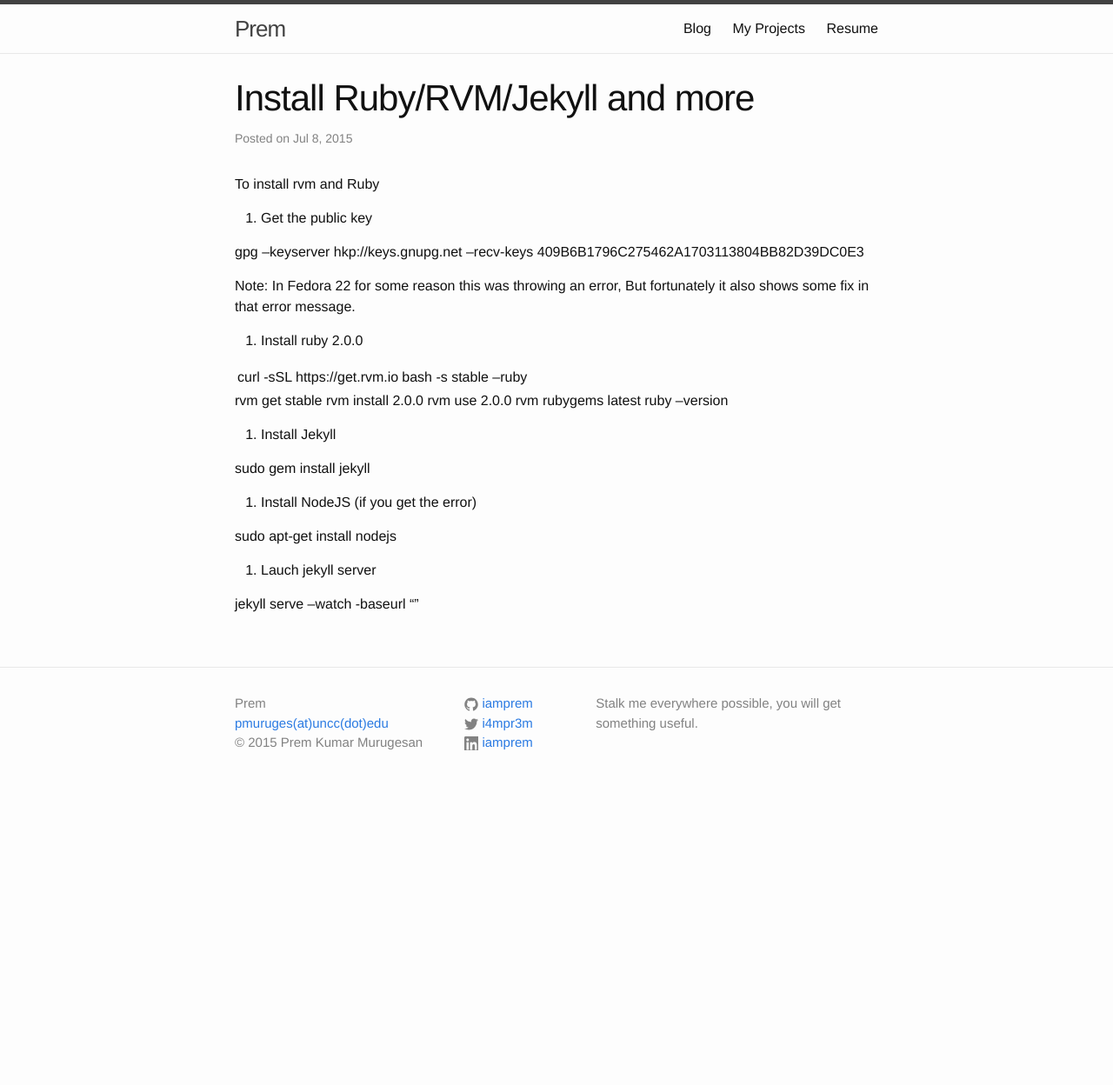
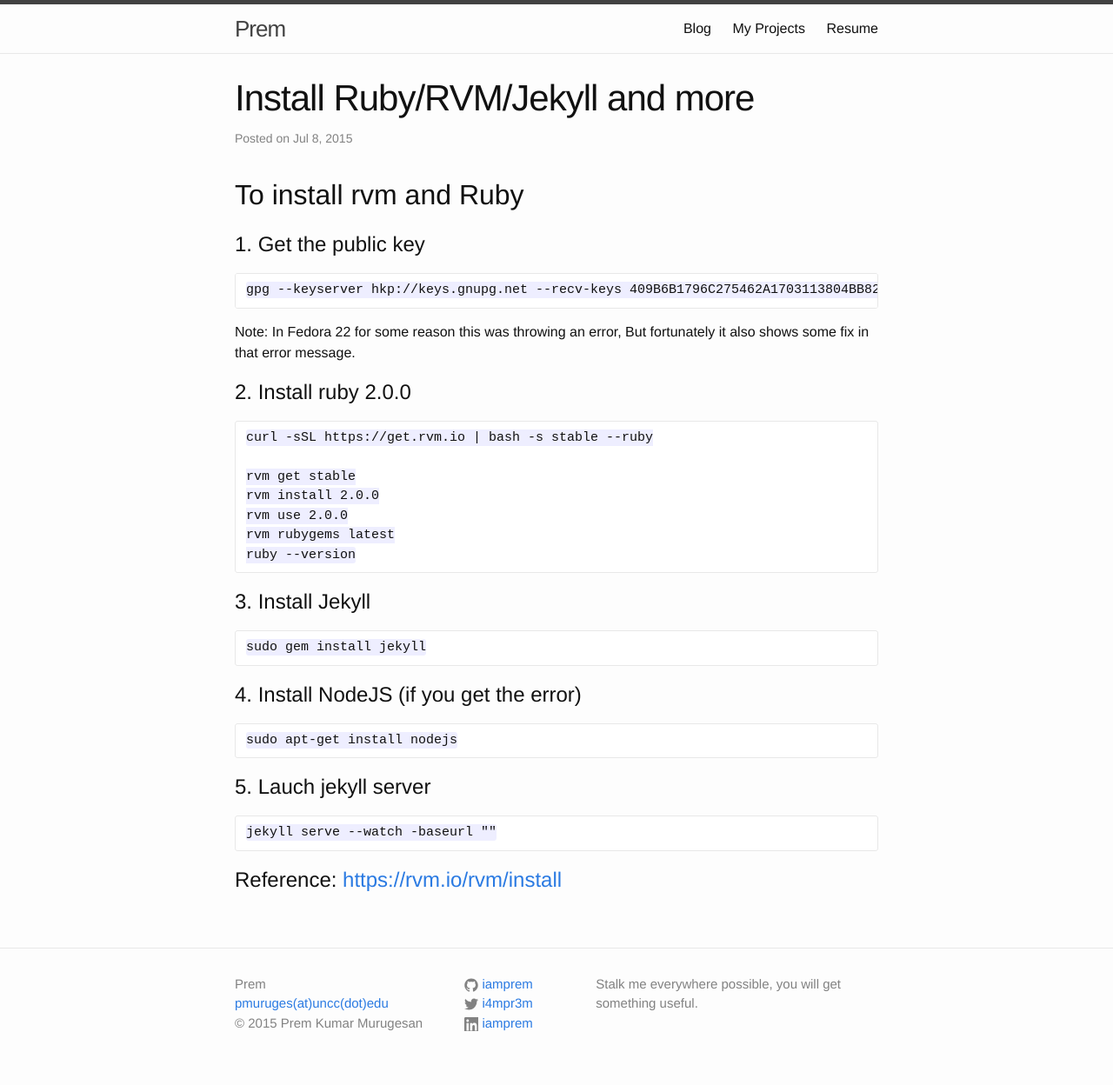
Before and after one commit to iamprem/iamprem.github.io, a Jekyll site: the page built from _posts/2015-07-07-install-ruby-jekyll.md, in a window 1280 px wide. Shown: the whole page at 87% size. Built offline with Jekyll 4.4.1, drawn with Linux system fonts in a browser that asks for light colours; before the commit the page ends 926 px from its top, so only the background shows below that.

Commit message:
blog-2015-07-07

```diff
--- a/_posts/2015-07-07-install-ruby-jekyll.md
+++ b/_posts/2015-07-07-install-ruby-jekyll.md
@@ -5,32 +5,35 @@ date:   2015-07-07 20:11:00 -0400
 categories: ruby, ubuntu, jekyll
 ---
 
-To install rvm and Ruby
+## To install rvm and Ruby
 
-1. Get the public key
+# 1. Get the public key
 
-gpg --keyserver hkp://keys.gnupg.net --recv-keys 409B6B1796C275462A1703113804BB82D39DC0E3
+	gpg --keyserver hkp://keys.gnupg.net --recv-keys 409B6B1796C275462A1703113804BB82D39DC0E3
 
 Note: In Fedora 22 for some reason this was throwing an error, But fortunately it also shows some fix in that error message.
 
-2. Install ruby 2.0.0
+# 2. Install ruby 2.0.0
 
-curl -sSL https://get.rvm.io | bash -s stable --ruby
+	curl -sSL https://get.rvm.io | bash -s stable --ruby
 
-rvm get stable
-rvm install 2.0.0
-rvm use 2.0.0
-rvm rubygems latest
-ruby --version
+	rvm get stable
+	rvm install 2.0.0
+	rvm use 2.0.0
+	rvm rubygems latest
+	ruby --version
 
-3. Install Jekyll
+# 3. Install Jekyll
 
-sudo gem install jekyll
+	sudo gem install jekyll
 
-4. Install NodeJS (if you get the error)
+# 4. Install NodeJS (if you get the error)
 
-sudo apt-get install nodejs
+	sudo apt-get install nodejs
 
-5. Lauch jekyll server
+# 5. Lauch jekyll server
 
-jekyll serve --watch -baseurl ""
+	jekyll serve --watch -baseurl ""
+
+
+# Reference: [https://rvm.io/rvm/install](https://rvm.io/rvm/install)
```
